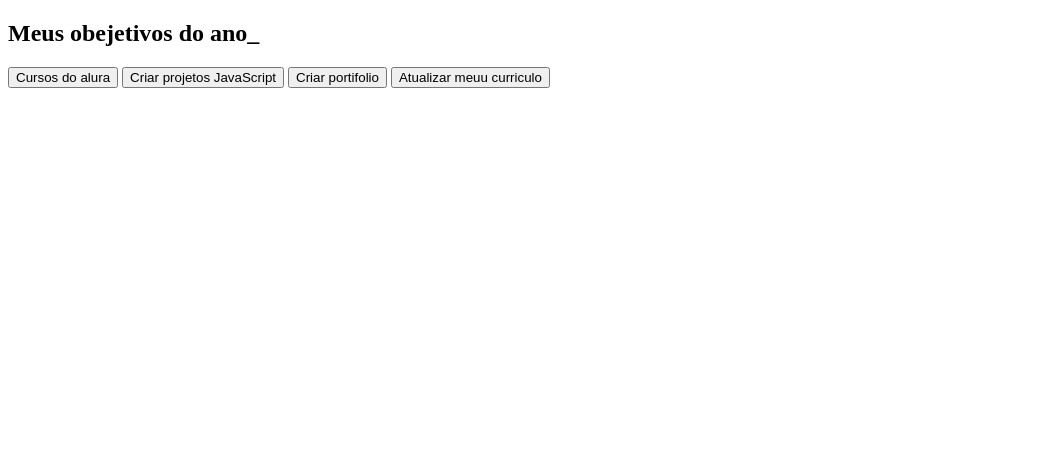
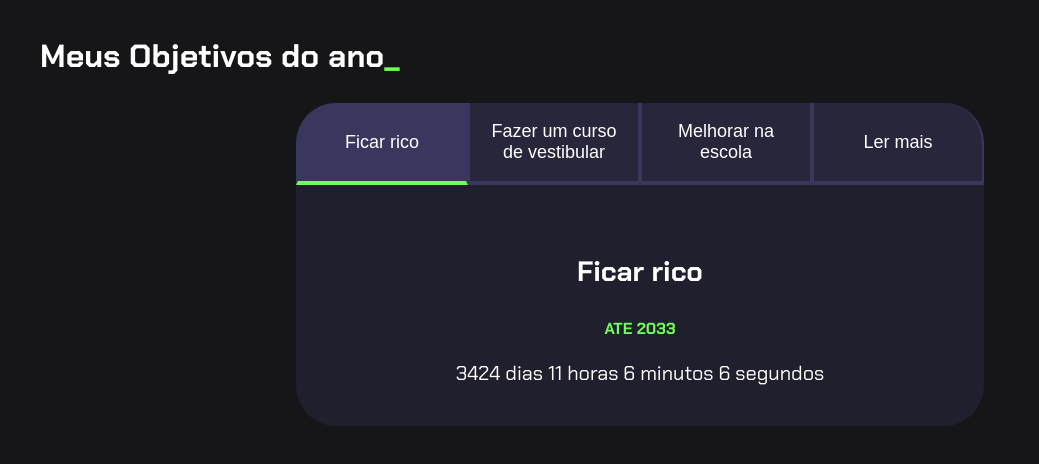
Before and after one commit to viniciuszb/aula-abel, a plain HTML site: page index.html in a window 1280 px wide. Shown: the whole page, without its empty margins (0-1039 px from the left). Drawn offline with Linux system fonts and the light colour scheme.

Commit message:
20/03/2024

```diff
--- a/index.html
+++ b/index.html
@@ -1,20 +1,48 @@
 <!DOCTYPE html>
 <html lang="pt-br">
 <head>
-    <meta charset="UTF-8">
-    <meta http-equiv="X-UA-Compatible" content="IE=edge">
-    <meta name="viewport" content="width=device-width, initial-scale=1.0">
-    <title>MEus obejetivos do ano</title>
+  <meta charset="UTF-8">
+  <meta name="viewport" content="width=device-width, initial-scale=1.0">
+  <title>Meus objetivos do ano</title>
+  <link rel="stylesheet" href="style.css">
 </head>
 <body>
-    <section class="conteudo-principal"></section>
-    <h2 class="titulo principal">Meus obejetivos do ano_</h2>
-    <div class="botoes">
-    <button class="botao">Cursos do alura</button>
-    <button class="botao">Criar projetos JavaScript</button>
-    <button class="botao">Criar portifolio</button>
-    <button class="botao">Atualizar meuu curriculo</button>
+    <section class="conteudo-principal">
+        <h2 class="titulo-principal">Meus Objetivos do ano<span>_</span></h2>
+        <div class="conteudo">
+        <div class="botoes">
+          <button class="botao ativo">Ficar rico</button>
+          <button class="botao">Fazer um curso de vestibular</button>
+          <button class="botao">Melhorar na escola</button>
+          <button class="botao">Ler mais</button>
+        </div>
+        <div class="abas-textos">
+          <div class="aba-conteudo ativo">
+              <h3 class="aba-conteudo-titulo-principal">Ficar rico</h3>
+              <h4 class="aba-conteudo-titulo-secundario">Ate 2033</h4>
+              <div class="contador"></div>
+          </div>
+      <div class="aba-conteudo">
+        <h3 class="aba-conteudo-titulo-principal">Fazer um curso de vestibular</h3>
+        <h4 class="aba-conteudo-titulo-secundario">4 meses</h4>
+        <div class="contador"></div>
+    </div>
+    <div class="aba-conteudo">
+      <h3 class="aba-conteudo-titulo-principal">Melhorar na escola</h3>
+      <h4 class="aba-conteudo-titulo-secundario">1 mês</h4>
+      <div class="contador"></div>
+  </div>
+  <div class="aba-conteudo">
+    <h3 class="aba-conteudo-titulo-principal">Ler mais</h3>
+    <h4 class="aba-conteudo-titulo-secundario">1 semana</h4>
+    <div class="contador"></div>
+</div>
+</div>
+</div>
 
-    </div>
+      </section>
+      <script src="main.js">
+
+      </script>
 </body>
 </html>
--- /dev/null
+++ b/main.js
@@ -0,0 +1,54 @@
+const botoes = document.querySelectorAll(".botao");
+const textos = document.querySelectorAll(".aba-conteudo");
+
+for (let i = 0; i < botoes.length; i++) {
+    botoes[i].onclick = function () {
+
+        for (let j = 0; j < botoes.length; j++) {
+            botoes[j].classList.remove("ativo");
+            textos[j].classList.remove("ativo");
+        }
+
+        botoes[i].classList.add("ativo");
+        textos[i].classList.add("ativo");
+    }
+}
+
+const contadores = document.querySelectorAll(".contador");
+const tempoObjetivo1 = new Date("2033-08-05T00:00:00");
+const tempoObjetivo2 = new Date("2024-04-08T00:00:00");
+const tempoObjetivo3 = new Date("2024-03-021T00:00:00");
+const tempoObjetivo4 = new Date("2024-03-025T00:00:00");
+
+const tempos = [tempoObjetivo1,tempoObjetivo2,tempoObjetivo3,tempoObjetivo4]
+
+function calculaTempo(tempoObjetivo) {
+    let tempoAtual = new Date();
+    let tempoFinal = tempoObjetivo - tempoAtual;
+    let segundos = Math.floor(tempoFinal / 1000);
+    let minutos = Math.floor(segundos / 60);
+    let horas = Math.floor(minutos / 60);
+    let dias = Math.floor(horas / 24);
+
+    segundos %= 60;
+    minutos %= 60;
+    horas %= 24;
+ if (tempoFinal > 0){
+     return dias + " dias " + horas + " horas " + minutos + " minutos " + segundos + " segundos";
+ } else {
+    return "Prazo Finalizado"
+ }
+}
+
+
+function atualizaCronometro(){
+        for (let i=0; i<contadores.length;i++){
+            contadores[i].textContent = calculaTempo(tempos[i]);
+        }
+}
+
+function comecaCronometro(){
+        atualizaCronometro();
+        setInterval(atualizaCronometro,1000)
+    }
+comecaCronometro();
--- a/style.css
+++ b/style.css
@@ -0,0 +1,103 @@
+@import url('https://fonts.googleapis.com/css?family=Chakra+Petch:wght@400;700&display=swap');
+
+:root {
+  --cor-de-fundo: #161618;
+  --verde: #6FFF57;
+  --branco: #FFFFFF;
+  --botao-ativo: #3A375E;
+  --botao-inativo: rgba(58, 55, 94, 0.5);
+  --texto-fundo: rgba(58, 55, 94, 0.3);
+}
+
+body {
+  background-color: var(--cor-de-fundo);
+  color: var(--branco);
+  font-family: 'Chakra Petch', sans-serif;
+}
+
+.conteudo-principal {
+    display: flex;
+    flex-direction: column;
+    justify-content: center;
+    align-items: center;
+    max-width: 1200px;
+    width: 100%;
+    margin: 0 auto;
+}
+
+.titulo-principal {
+    text-align: left;
+    width: 100%;
+    font-size: 32px;
+  }
+
+
+  .botao {
+    font-family: "Crakra Petch", sans-serif;
+    background-color: var(--botao-inativo);
+    color: var(--branco);
+    display: flex;
+    justify-content: center;
+    padding: 1em;
+    font-size: 18px;
+    align-items: center;
+    width: 100%;
+    border-bottom: 4px solid var(--botao-ativo);
+    border-left: 2px solid var(--botao-ativo);
+    border-right: 2px solid var(--botao-ativo);
+    border-top: none;
+}
+
+.titulo-principal span {
+    color: var(--verde);
+}
+
+.ativo.botao{
+    background-color: var(--botao-ativo);
+    border-bottom: 4px solid var(--verde);
+    }
+
+.abas-textos{
+    background-color: var(--texto-fundo);
+    padding: 40px;
+    border-radius: 0 0 40px 40px;
+}
+
+.aba-conteudo.ativo{
+    display: block;
+}
+
+.aba-conteudo{
+    display: none;
+}
+
+.aba-conteudo-titulo-principal{
+    font-size: 28px;
+    text-align: center;
+}
+
+.aba-conteudo-titulo-secundario{
+    text-align: center;
+    color: var(--verde);
+    text-transform: uppercase;
+}
+
+.contador{
+    font-size: 20px;
+    text-align: center;
+}
+
+
+@media screen and (min-width: 768px) {
+    .botoes {
+        display: flex;
+    }
+
+    .botao:first-child {
+        border-radius: 40px 0 0 0;
+    }
+
+    .botao:last-child {
+        border-radius: 0 40px 0 0;
+    }
+}
```
Also changed, not shown: 1 other file.
